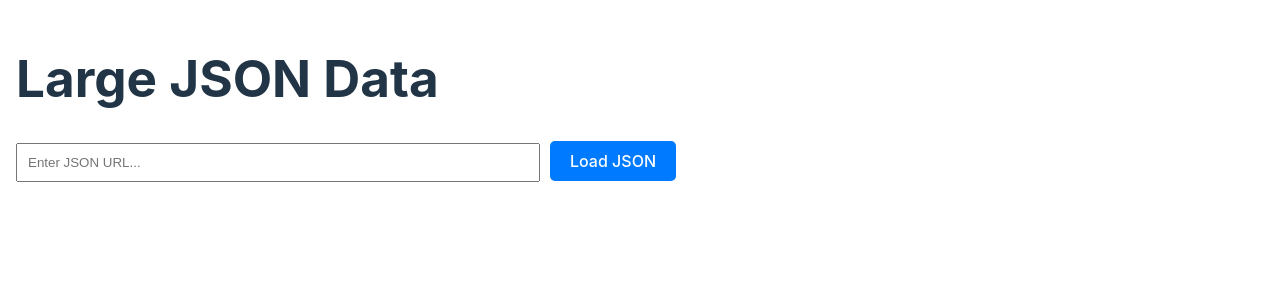
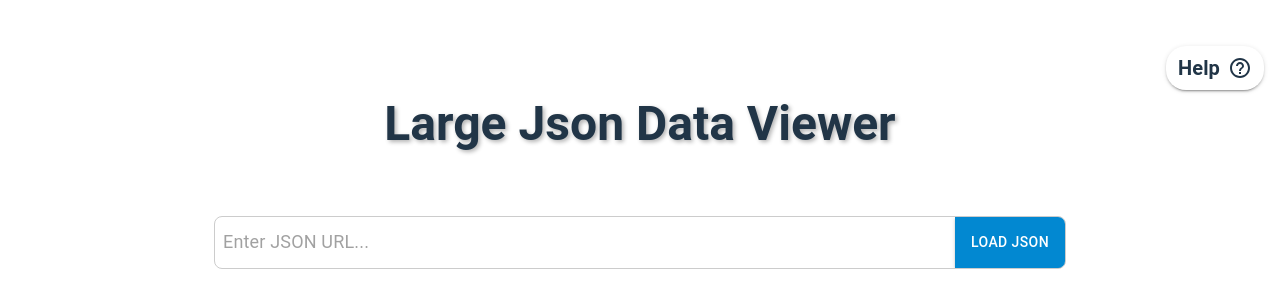
Before and after one commit to saima-khan1/large-json-handler, a React (Vite) app in the folder client/: page / in a window 1280 px wide. Shown: the top 308 px of the page. Built offline with nearby package versions, Linux system fonts and the light colour scheme; no server answers.

Commit message:
changed ui

```diff
--- a/client/package.json
+++ b/client/package.json
@@ -11,7 +11,11 @@
     "test": "vitest"
   },
   "dependencies": {
+    "@emotion/react": "^11.14.0",
+    "@emotion/styled": "^11.14.0",
     "@microlink/react-json-view": "^1.24.0",
+    "@mui/icons-material": "^6.4.3",
+    "@mui/material": "^6.4.3",
     "axios": "^1.7.9",
     "jsonrepair": "^3.11.2",
     "react": "^18.3.1",
--- a/client/src/components/ChunkedDataLoader.tsx
+++ b/client/src/components/ChunkedDataLoader.tsx
@@ -1,74 +1,52 @@
 import React, { useState, useRef } from "react";
-import ReactJson from "@microlink/react-json-view";
-
-import { jsonrepair } from "jsonrepair";
+import UrlInput from "./UrlInput";
+import SearchBar from "./SearchBar";
+import JsonViewer from "./JsonViewer";
+import ShowMoreButton from "./ShowMoreButton";
+import { fetchJsonChunks, isValidUrl } from "../../src/services/fetchUtils";
+import HelpTooltip from "./HelpInfo";
+import {
+  Box,
+  CircularProgress,
+  Container,
+  Stack,
+  Typography,
+} from "@mui/material";
 
 const ChunkedDataLoader: React.FC = () => {
-  const allChunksRef = useRef<string[]>([]);
-  const searchChunksRef = useRef<string[]>([]);
+  const [fetchedUrl, setFetchedUrl] = useState("");
+  const [searchKeyword, setSearchKeyword] = useState("");
+  const [loadingJson, setLoadingJson] = useState(false);
+  const [loadingSearch, setLoadingSearch] = useState(false);
+  const [isSearching, setIsSearching] = useState(false);
+  const [isSearchActive, setIsSearchActive] = useState(false);
   const [visibleChunks, setVisibleChunks] = useState<string[]>([]);
-  const [loading, setLoading] = useState<boolean>(false);
   const [error, setError] = useState<string | null>(null);
   const [hasMore, setHasMore] = useState<boolean>(false);
   const [hasMoreSearch, setHasMoreSearch] = useState<boolean>(false);
   const [currentIndex, setCurrentIndex] = useState<number>(0);
   const [currentSearchIndex, setCurrentSearchIndex] = useState<number>(0);
-  const [searchKeyword, setSearchKeyword] = useState<string>("");
-  const [isSearching, setIsSearching] = useState<boolean>(false);
-  const [isSearchActive, setIsSearchActive] = useState<boolean>(false);
-  const [fetchedUrl, setFetchedUrl] = useState<string>("");
 
-  const isValidUrl = (url: string) => {
-    try {
-      new URL(url);
-      return true;
-    } catch {
-      return false;
-    }
-  };
+  const allChunksRef = useRef<string[]>([]);
+  const searchChunksRef = useRef<string[]>([]);
 
-  const fetchData = async (url: string, search?: string) => {
-    if (!isValidUrl(url)) {
+  const baseUrl = import.meta.env.VITE_BASE_URL;
+
+  const loadData = async (search?: string) => {
+    if (!isValidUrl(fetchedUrl)) {
       setError("Please enter a valid URL.");
       return;
     }
 
-    setLoading(true);
+    if (search) {
+      setLoadingSearch(true);
+    } else {
+      setLoadingJson(true);
+    }
     setError(null);
 
     try {
-      const apiUrl = `${
-        import.meta.env.VITE_BASE_URL
-      }/large-json-data?sourceUrl=${url}${search ? `&search=${search}` : ""}`;
-
-      const response = await fetch(apiUrl);
-      if (!response.ok) {
-        throw new Error(`Error fetching data: ${response.statusText}`);
-      }
-
-      const reader = response.body?.getReader();
-      const decoder = new TextDecoder();
-      let done = false;
-      let accumulatedData = "";
-
-      if (!reader) {
-        throw new Error("No readable stream available");
-      }
-
-      const newChunks: string[] = [];
-
-      while (!done) {
-        const { value, done: streamDone } = await reader.read();
-        done = streamDone;
-
-        if (value) {
-          const chunk = decoder.decode(value, { stream: true });
-          accumulatedData += chunk;
-          newChunks.push(accumulatedData);
-          accumulatedData = "";
-        }
-      }
-
+      const newChunks = await fetchJsonChunks(baseUrl, fetchedUrl, search);
       if (!search) {
         allChunksRef.current = newChunks;
         setVisibleChunks([newChunks[0]]);
@@ -82,12 +60,42 @@ const ChunkedDataLoader: React.FC = () => {
         setHasMoreSearch(newChunks.length > 1);
         setIsSearchActive(true);
       }
-      setLoading(false);
     } catch (err) {
       setError(err instanceof Error ? err.message : "Unknown error");
-      setLoading(false);
+    } finally {
+      if (search) {
+        setLoadingSearch(false);
+      } else {
+        setLoadingJson(false);
+      }
     }
   };
+
+  const fetchData = () => loadData();
+
+  const handleSearch = () => {
+    if (!fetchedUrl) return;
+    setIsSearching(true);
+
+    if (searchKeyword.trim() === "") {
+      setVisibleChunks(allChunksRef.current.slice(0, currentIndex + 1));
+      setHasMore(currentIndex + 1 < allChunksRef.current.length);
+      setIsSearchActive(false);
+      setIsSearching(false);
+      return;
+    }
+
+    loadData(searchKeyword).finally(() => setIsSearching(false));
+  };
+
+  const handleClearSearch = () => {
+    setSearchKeyword("");
+    setVisibleChunks(allChunksRef.current.slice(0, currentIndex + 1));
+    setHasMore(currentIndex + 1 < allChunksRef.current.length);
+    setIsSearchActive(false);
+    setHasMoreSearch(false);
+  };
+
   const handleShowMore = () => {
     if (isSearchActive) {
       const nextSearchIndex = currentSearchIndex + 1;
@@ -97,7 +105,6 @@ const ChunkedDataLoader: React.FC = () => {
           searchChunksRef.current[nextSearchIndex],
         ]);
         setCurrentSearchIndex(nextSearchIndex);
-
         setHasMoreSearch(nextSearchIndex + 1 < searchChunksRef.current.length);
       }
     } else {
@@ -112,163 +119,79 @@ const ChunkedDataLoader: React.FC = () => {
       }
     }
   };
-  const handleSearch = () => {
-    if (!fetchedUrl) return;
-    setIsSearching(true);
-
-    if (searchKeyword.trim() === "") {
-      setVisibleChunks(allChunksRef.current.slice(0, currentIndex + 1));
-      setHasMore(currentIndex + 1 < allChunksRef.current.length);
-      setIsSearchActive(false);
-      setIsSearching(false);
-      return;
-    }
-
-    fetchData(fetchedUrl, searchKeyword).finally(() => setIsSearching(false));
-  };
-
-  const handleClearSearch = () => {
-    setSearchKeyword("");
-    setVisibleChunks(allChunksRef.current.slice(0, currentIndex + 1));
-    setHasMore(currentIndex + 1 < allChunksRef.current.length);
-    setIsSearchActive(false);
-    setHasMoreSearch(false);
-  };
 
   return (
-    <div>
-      <h1>Large JSON Data</h1>
-      <div style={{ marginBottom: "20px" }}>
-        <input
-          type="text"
-          placeholder="Enter JSON URL..."
-          value={fetchedUrl}
-          onChange={(e) => setFetchedUrl(e.target.value)}
-          style={{ width: "500px", padding: "10px", marginRight: "10px" }}
-        />
-        <button
-          onClick={() => fetchData(fetchedUrl)}
-          disabled={loading}
-          style={{
-            padding: "10px 20px",
-            fontSize: "16px",
-            backgroundColor: "#007BFF",
-            color: "white",
-            border: "none",
-            borderRadius: "5px",
-            cursor: "pointer",
-            marginRight: "10px",
-          }}
+    <>
+      <Container
+        maxWidth="md"
+        sx={{
+          py: 3,
+        }}
+      >
+        <Stack
+          alignItems="center"
+          justifyContent="space-around"
+          spacing={2}
+          sx={{ mb: 3, mt: 7 }}
         >
-          Load JSON
-        </button>
-      </div>
+          <Typography
+            variant="h3"
+            fontWeight="bold"
+            sx={{
+              textAlign: "center",
 
-      {fetchedUrl && (
-        <>
-          <div style={{ marginBottom: "20px" }}>
-            <input
-              type="text"
-              placeholder="Search..."
-              value={searchKeyword}
-              onChange={(e) => setSearchKeyword(e.target.value)}
-              style={{ width: "300px", padding: "10px", marginRight: "10px" }}
-            />
-            <button
-              onClick={handleSearch}
-              disabled={loading || isSearching}
-              style={{
-                padding: "10px 20px",
-                fontSize: "16px",
-                backgroundColor: "#007BFF",
-                color: "white",
-                border: "none",
-                borderRadius: "5px",
-                cursor: "pointer",
-                marginRight: "10px",
-              }}
-            >
-              {isSearching ? "Searching..." : "Search"}
-            </button>
+              pb: 6,
 
-            {isSearchActive && (
-              <button
-                onClick={handleClearSearch}
-                style={{
-                  padding: "10px 20px",
-                  fontSize: "16px",
-                  backgroundColor: "#DC3545",
-                  color: "white",
-                  border: "none",
-                  borderRadius: "5px",
-                  cursor: "pointer",
-                }}
-              >
-                Clear Search
-              </button>
-            )}
-          </div>
+              fontSize: { xs: "1.8rem", sm: "2.5rem", md: "3rem" },
+              textShadow: "2px 2px 4px rgba(0, 0, 0, 0.3)",
+            }}
+          >
+            Large Json Data Viewer
+          </Typography>
+          <HelpTooltip />
 
-          {error && <p style={{ color: "red" }}>{error}</p>}
+          <UrlInput
+            fetchedUrl={fetchedUrl}
+            setFetchedUrl={setFetchedUrl}
+            fetchData={fetchData}
+            loading={loadingJson}
+          />
 
-          <div>
-            {loading ? (
-              <p>Loading...</p>
-            ) : visibleChunks.length === 0 || !visibleChunks.join("").trim() ? (
-              <p style={{ color: "gray" }}>No data available...</p>
-            ) : (
-              (() => {
-                try {
-                  const fullJson = visibleChunks.join("");
-                  const repairedJson = jsonrepair(fullJson);
-                  const parsedJson = JSON.parse(repairedJson);
+          {fetchedUrl && (
+            <Box mt={3}>
+              <SearchBar
+                searchKeyword={searchKeyword}
+                setSearchKeyword={setSearchKeyword}
+                handleSearch={handleSearch}
+                handleClearSearch={handleClearSearch}
+                loading={loadingSearch || isSearching}
+                isSearching={isSearching}
+                isSearchActive={isSearchActive}
+              />
 
-                  return (
-                    <ReactJson
-                      src={parsedJson}
-                      theme="monokai"
-                      collapsed={1}
-                      enableClipboard={true}
-                      displayDataTypes={false}
-                      iconStyle="triangle"
-                      groupArraysAfterLength={0}
-                      style={{ fontSize: "18px" }}
+              {loadingJson ? (
+                <Box display="flex" justifyContent="center" my={2}>
+                  <CircularProgress />
+                </Box>
+              ) : (
+                <JsonViewer visibleChunks={visibleChunks} error={error} />
+              )}
+
+              {!loadingJson &&
+                ((isSearchActive && hasMoreSearch) ||
+                  (!isSearchActive && hasMore)) && (
+                  <Box mt={2}>
+                    <ShowMoreButton
+                      handleShowMore={handleShowMore}
+                      hasMore={true}
                     />
-                  );
-                } catch (err) {
-                  return (
-                    <p style={{ color: "red" }}>
-                      Invalid JSON:{" "}
-                      {err instanceof Error ? err.message : "Unknown error"}
-                    </p>
-                  );
-                }
-              })()
-            )}
-          </div>
-
-          {!loading &&
-            ((isSearchActive && hasMoreSearch) ||
-              (!isSearchActive && hasMore)) && (
-              <button
-                onClick={handleShowMore}
-                style={{
-                  padding: "10px 20px",
-                  fontSize: "16px",
-                  backgroundColor: "#28A745",
-                  color: "white",
-                  border: "none",
-                  borderRadius: "5px",
-                  cursor: "pointer",
-                  marginTop: "20px",
-                }}
-              >
-                Show More
-              </button>
-            )}
-        </>
-      )}
-    </div>
+                  </Box>
+                )}
+            </Box>
+          )}
+        </Stack>
+      </Container>
+    </>
   );
 };
 
--- /dev/null
+++ b/client/src/components/HelpInfo.tsx
@@ -0,0 +1,49 @@
+import React, { useState } from "react";
+import { Drawer, Box, Typography, Stack } from "@mui/material";
+import HelpOutlineIcon from "@mui/icons-material/HelpOutline";
+
+const HelpInfo: React.FC = () => {
+  const [open, setOpen] = useState(false);
+
+  return (
+    <>
+      <Stack
+        direction="row"
+        alignItems="center"
+        spacing={1}
+        sx={{
+          position: "absolute",
+          top: 30,
+          right: 16,
+          backgroundColor: "white",
+          padding: "6px 12px",
+          borderRadius: "20px",
+          boxShadow: 2,
+          cursor: "pointer",
+        }}
+        onClick={() => setOpen(true)}
+      >
+        <Typography variant="h6" fontWeight="bold">
+          Help
+        </Typography>
+        <HelpOutlineIcon />
+      </Stack>
+
+      <Drawer anchor="right" open={open} onClose={() => setOpen(false)}>
+        <Box sx={{ width: 300, padding: 2 }}>
+          <Typography variant="h6">About This App</Typography>
+          <Typography variant="h6" sx={{ mt: 2 }}>
+            This application efficiently processes and displays large JSON files
+            by streaming data in small chunks instead of loading everything at
+            once. This approach optimizes page performance, reduces memory
+            usage, and ensures a smooth user experience. It supports search
+            functionality and pagination, making large datasets easy to navigate
+            and interact with.
+          </Typography>
+        </Box>
+      </Drawer>
+    </>
+  );
+};
+
+export default HelpInfo;
--- /dev/null
+++ b/client/src/components/JsonViewer.tsx
@@ -0,0 +1,37 @@
+import React from "react";
+import ReactJson from "@microlink/react-json-view";
+import { jsonrepair } from "jsonrepair";
+
+interface JsonViewerProps {
+  visibleChunks: string[];
+  error: string | null;
+}
+
+const JsonViewer: React.FC<JsonViewerProps> = ({ visibleChunks, error }) => {
+  if (error) return <p style={{ color: "red" }}>{error}</p>;
+
+  if (visibleChunks.length === 0 || !visibleChunks.join("")) {
+    return <p style={{ color: "gray" }}>No data available...</p>;
+  }
+
+  try {
+    const repairedJson = jsonrepair(visibleChunks.join(""));
+    const parsedJson = JSON.parse(repairedJson);
+    return (
+      <ReactJson
+        src={parsedJson}
+        theme="monokai"
+        collapsed={1}
+        enableClipboard={true}
+        displayDataTypes={false}
+        iconStyle="triangle"
+        groupArraysAfterLength={0}
+        style={{ fontSize: "18px" }}
+      />
+    );
+  } catch (err) {
+    return <p style={{ color: "red" }}>Invalid JSON</p>;
+  }
+};
+
+export default JsonViewer;
--- /dev/null
+++ b/client/src/components/SearchBar.tsx
@@ -0,0 +1,52 @@
+import React from "react";
+import { Button, InputBase, Box } from "@mui/material";
+
+interface SearchBarProps {
+  searchKeyword: string;
+  setSearchKeyword: (keyword: string) => void;
+  handleSearch: () => void;
+  handleClearSearch: () => void;
+  loading: boolean;
+  isSearching: boolean;
+  isSearchActive: boolean;
+}
+
+const SearchBar: React.FC<SearchBarProps> = ({
+  searchKeyword,
+  setSearchKeyword,
+  handleSearch,
+  handleClearSearch,
+
+  isSearching,
+  isSearchActive,
+}) => (
+  <Box
+    sx={{
+      display: "flex",
+      alignItems: "center",
+      border: "1px solid #ccc",
+      borderRadius: "8px",
+      overflow: "hidden",
+      width: "850px",
+      marginTop: "20px",
+      marginBottom: "20px",
+    }}
+  >
+    <InputBase
+      sx={{ flex: 1, padding: "8px", fontSize: "16px" }}
+      placeholder="Search..."
+      value={searchKeyword}
+      onChange={(e) => setSearchKeyword(e.target.value)}
+    />
+    <Button
+      variant="contained"
+      color={isSearchActive ? "error" : "info"}
+      sx={{ borderRadius: 0, lineHeight: 2.75, minWidth: "120px" }}
+      onClick={isSearchActive ? handleClearSearch : handleSearch}
+    >
+      {isSearching ? "Searching..." : isSearchActive ? "Clear" : "Search"}
+    </Button>
+  </Box>
+);
+
+export default SearchBar;
--- /dev/null
+++ b/client/src/components/ShowMoreButton.tsx
@@ -0,0 +1,27 @@
+interface ShowMoreButtonProps {
+  handleShowMore: () => void;
+  hasMore: boolean;
+}
+
+const ShowMoreButton: React.FC<ShowMoreButtonProps> = ({
+  handleShowMore,
+  hasMore,
+}) =>
+  hasMore ? (
+    <button onClick={handleShowMore} style={buttonStyle}>
+      Show More
+    </button>
+  ) : null;
+
+const buttonStyle = {
+  padding: "10px 20px",
+  fontSize: "16px",
+  backgroundColor: "#28A745",
+  color: "white",
+  border: "none",
+  borderRadius: "5px",
+  cursor: "pointer",
+  marginTop: "20px",
+};
+
+export default ShowMoreButton;
--- /dev/null
+++ b/client/src/components/UrlInput.tsx
@@ -0,0 +1,43 @@
+import React from "react";
+import { Button, InputBase, Box } from "@mui/material";
+
+interface UrlInputProps {
+  fetchedUrl: string;
+  setFetchedUrl: (url: string) => void;
+  fetchData: () => void;
+  loading: boolean;
+}
+
+const UrlInput: React.FC<UrlInputProps> = ({
+  fetchedUrl,
+  setFetchedUrl,
+  fetchData,
+}) => (
+  <Box
+    sx={{
+      display: "flex",
+      alignItems: "center",
+      border: "1px solid #ccc",
+      borderRadius: "8px",
+      overflow: "hidden",
+      width: "850px",
+    }}
+  >
+    <InputBase
+      sx={{ flex: 1, padding: "8px", fontSize: "18px" }}
+      placeholder="Enter JSON URL..."
+      value={fetchedUrl}
+      onChange={(e) => setFetchedUrl(e.target.value)}
+    />
+    <Button
+      variant="contained"
+      color="info"
+      sx={{ borderRadius: 0, lineHeight: 2.75 }}
+      onClick={fetchData}
+    >
+      Load JSON
+    </Button>
+  </Box>
+);
+
+export default UrlInput;
--- a/client/src/index.css
+++ b/client/src/index.css
@@ -27,6 +27,7 @@ body {
   display: flex;
   min-width: 320px;
   min-height: 100vh;
+  justify-content: space-around;
 }
 
 h1 {
--- /dev/null
+++ b/client/src/services/fetchUtils.ts
@@ -0,0 +1,49 @@
+export const isValidUrl = (url: string): boolean => {
+  try {
+    new URL(url);
+    return true;
+  } catch {
+    return false;
+  }
+};
+
+export const fetchJsonChunks = async (
+  baseUrl: string,
+  url: string,
+  search?: string
+): Promise<string[]> => {
+  if (!isValidUrl(url)) {
+    throw new Error("Please enter a valid URL.");
+  }
+
+  const apiUrl = `${baseUrl}/large-json-data?sourceUrl=${encodeURIComponent(
+    url
+  )}${search ? `&search=${encodeURIComponent(search)}` : ""}`;
+
+  const response = await fetch(apiUrl);
+  if (!response.ok) {
+    throw new Error(`Error fetching data: ${response.statusText}`);
+  }
+
+  const reader = response.body?.getReader();
+  if (!reader) {
+    throw new Error("No readable stream available");
+  }
+
+  const decoder = new TextDecoder();
+  let done = false;
+  let accumulatedData = "";
+  const newChunks: string[] = [];
+
+  while (!done) {
+    const { value, done: streamDone } = await reader.read();
+    done = streamDone;
+    if (value) {
+      const chunk = decoder.decode(value, { stream: true });
+      accumulatedData += chunk;
+      newChunks.push(accumulatedData);
+      accumulatedData = "";
+    }
+  }
+  return newChunks;
+};
```
Also changed, not shown: 1 other file (tests, documents, lock files or other folders).
